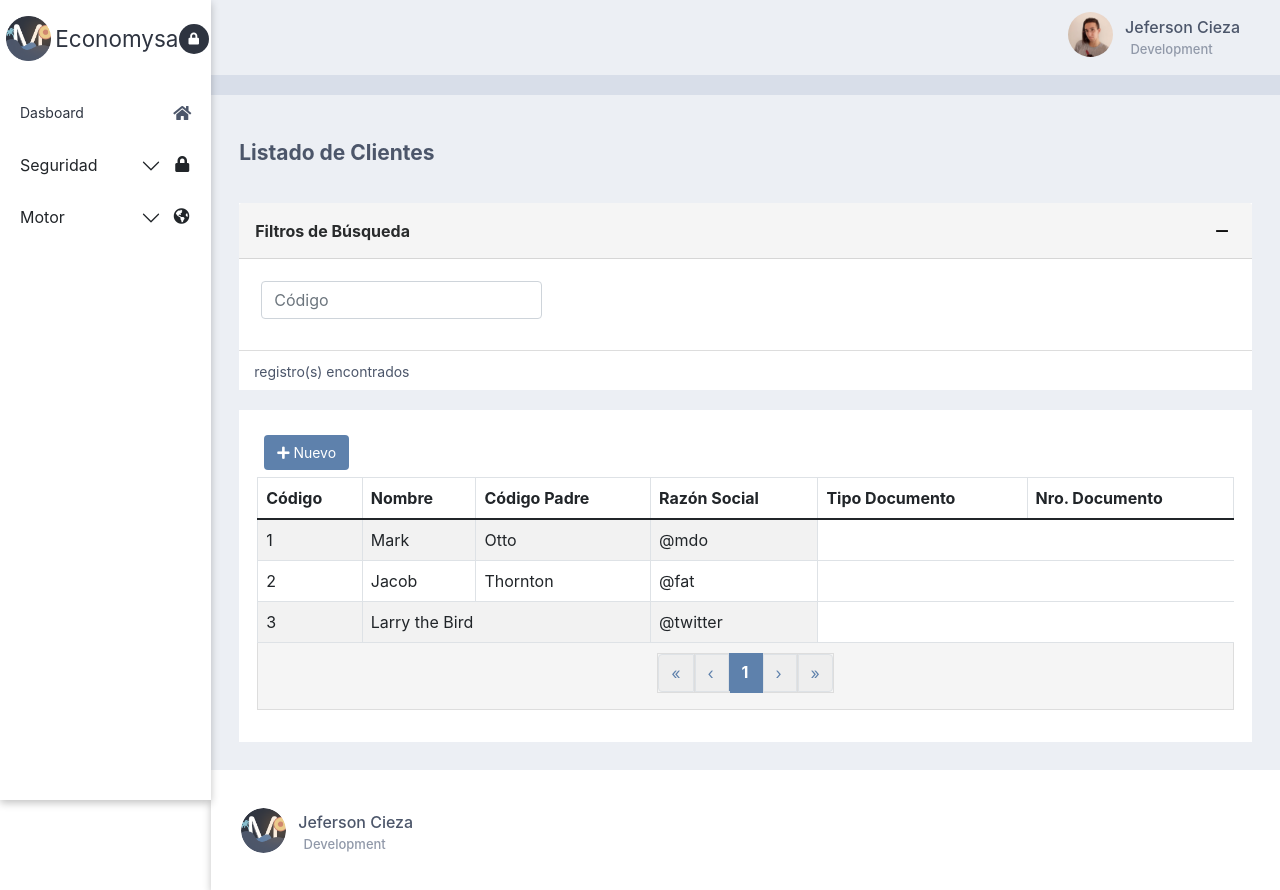
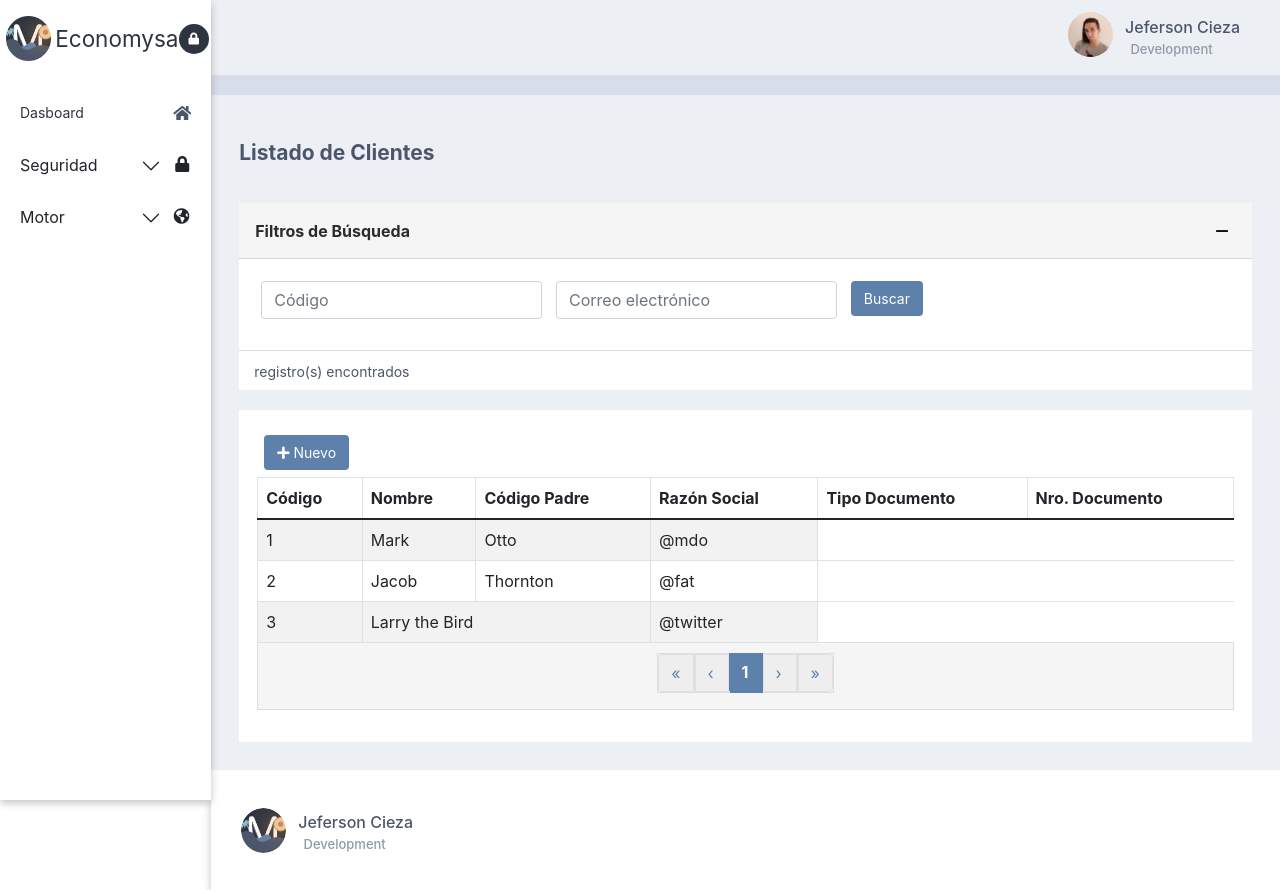
Before and after one commit to Linkhub-git/economysa-motor-front, a React (Create React App) app: page /motor/1 in a window 1280 px wide. Built offline with nearby package versions, Linux system fonts and the light colour scheme.

Commit message:
Added the btn

```diff
--- a/src/components/Motor/Motor.js
+++ b/src/components/Motor/Motor.js
@@ -64,6 +64,11 @@ function Motor() {
                                         <Form.Group className="mb-3 inputUsuario" controlId="formBasicEmail">
                                           <Form.Control type="text" placeholder="Código" />
                                         </Form.Group>
+
+                                        <Form.Group className="mb-3 inputUsuario" controlId="formBasicPassword">
+                                          <Form.Control type="email" placeholder="Correo electrónico" />
+                                        </Form.Group>
+                                        <button className='btn-search'>Buscar</button>
                                       </Form>
                                   </div>
                                   <p className='textRegistrosEncontrados'>registro(s) encontrados</p>
```
